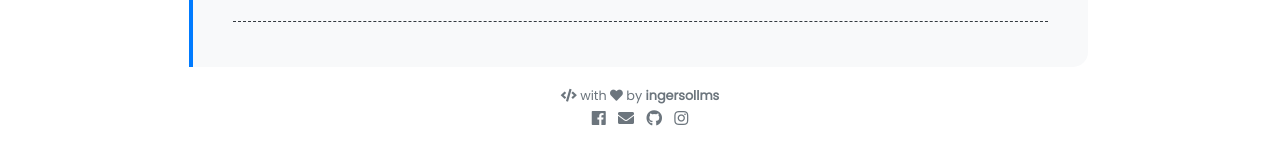
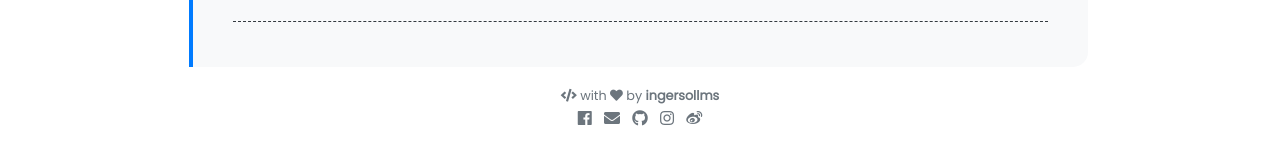
Before and after one commit to SweetKiller-NUll/Bg-jekyll-plYou, a Jekyll site: the page built from pages/about.md, in a window 1280 px wide. Shown: the part 904-1048 px from the top of the page. Built offline with Jekyll 4.4.1, drawn with Linux system fonts in a browser that asks for light colours; nearby versions of some CDN libraries.

Commit message:
Update social.html

```diff
--- a/_includes/social.html
+++ b/_includes/social.html
@@ -36,4 +36,10 @@
   </a>
   {% endif %}
 
+  {% if site.author.weibo %}
+  <a class="social weibo mx-1" href="https://www.weibo.com/{{ site.author.weibo }}">
+    <i class="fab fa-1x fa-weibo"></i>
+  </a>
+  {% endif %}
+
 </div>
```
